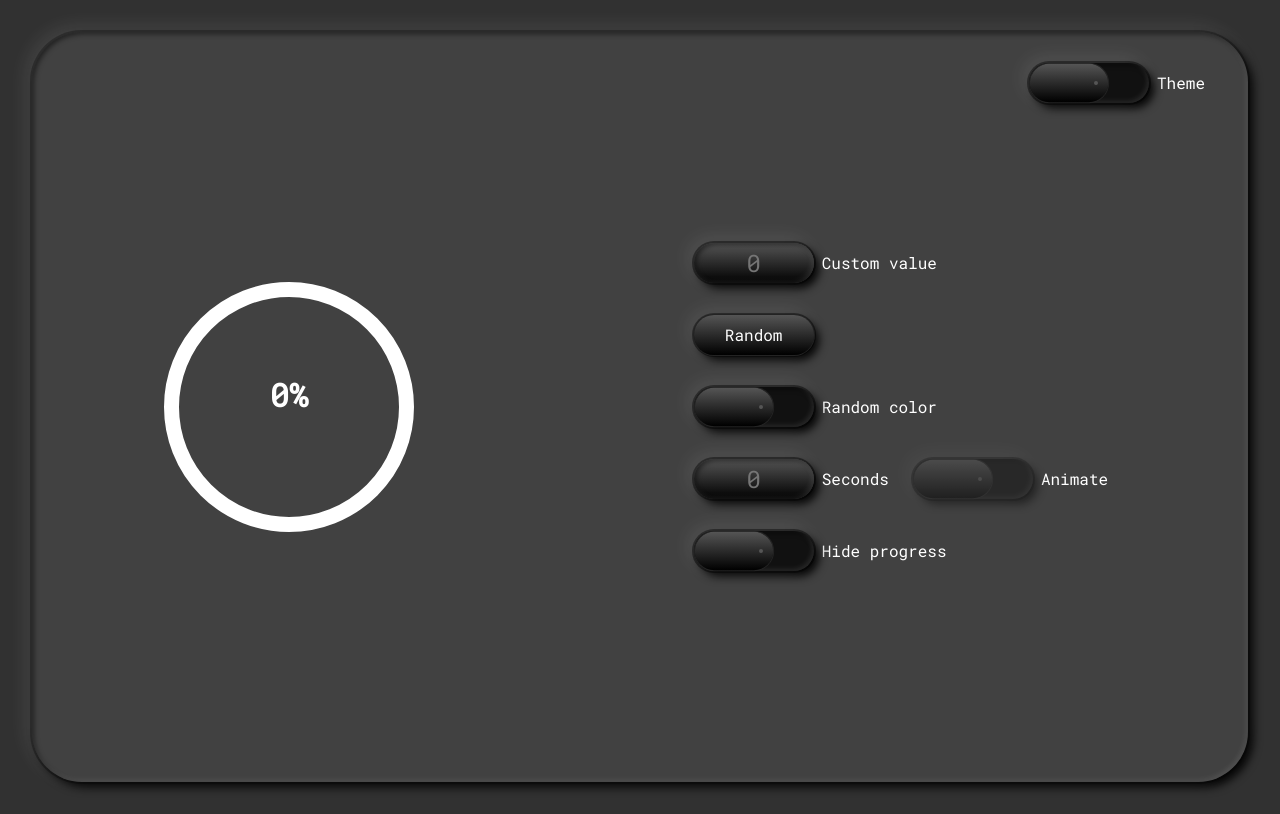
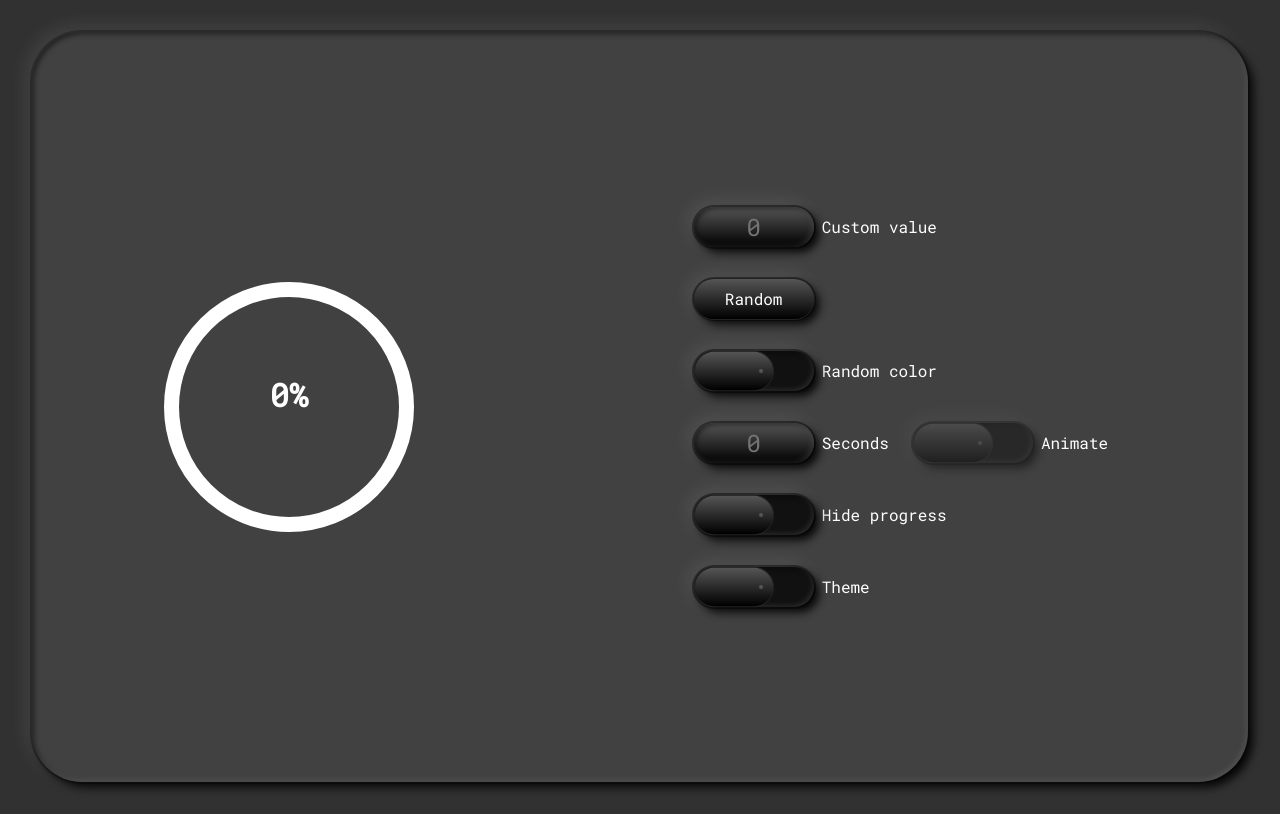
Before and after one commit to opv1/progress-bar, a React (Create React App) app: page / in a window 1280 px wide. Built offline with nearby package versions, Linux system fonts and the light colour scheme.

Commit message:
more beauty

```diff
--- a/src/App.tsx
+++ b/src/App.tsx
@@ -4,7 +4,6 @@ import { GlobalStyles, darkTheme, lightTheme } from 'styles/globalStyles'
 import { AppContext } from 'context/AppState'
 import Progress from 'components/Progress'
 import Control from 'components/Control'
-import Toggle from 'components/Toggle'
 
 const App: React.FC = () => {
   const { theme } = useContext(AppContext)
@@ -15,7 +14,6 @@ const App: React.FC = () => {
       <AppWrapper>
         <Progress />
         <Control />
-        <Toggle />
       </AppWrapper>
     </ThemeProvider>
   )
--- a/src/components/Control.tsx
+++ b/src/components/Control.tsx
@@ -7,12 +7,14 @@ import Input from 'components/UI/Input'
 
 const Control: React.FC = () => {
   const {
+    theme,
     customValue,
     startAnimate,
     animateValue,
     animateTime,
     hideProgress,
     doneAnimate,
+    toggleTheme,
     onCustomValue,
     onRandomValue,
     onRandomColor,
@@ -102,6 +104,13 @@ const Control: React.FC = () => {
           disabled={startAnimate}
         />
       </Label>
+      <Label title='Theme'>
+        <Input
+          onChange={toggleTheme}
+          type='checkbox'
+          checked={theme === 'light'}
+        />
+      </Label>
     </ControlWrapper>
   )
 }
--- a/src/components/Toggle.tsx
+++ /dev/null
@@ -1,31 +0,0 @@
-import React, { useContext } from 'react'
-import styled from 'styled-components'
-import { AppContext } from 'context/AppState'
-import Label from 'components/UI/Label'
-import Input from 'components/UI/Input'
-
-const Toggle: React.FC = () => {
-  const { theme, toggleTheme } = useContext(AppContext)
-
-  return (
-    <ToggleWrapper>
-      <Label title='Theme'>
-        <Input
-          onChange={toggleTheme}
-          type='checkbox'
-          checked={theme === 'light'}
-        />
-      </Label>
-    </ToggleWrapper>
-  )
-}
-
-export default Toggle
-
-const ToggleWrapper = styled.div`
-  position: absolute;
-  right: 35px;
-  top: 15px;
-  display: flex;
-  align-items: center;
-`
```
